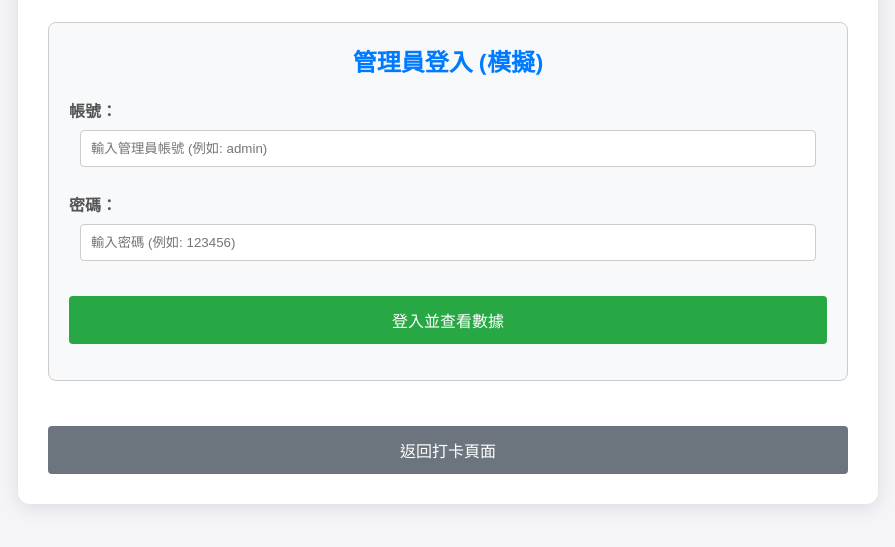
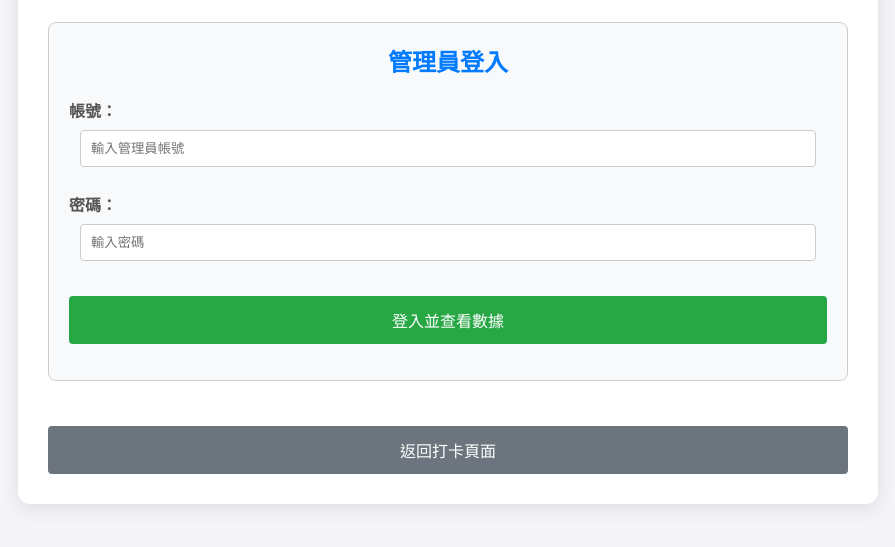
Before and after one commit to ericttffhh/CheckIn, a plain HTML site: page admin.html in a window 1280 px wide. Shown: the part 205-752 px from the top of the page, without its empty margins (192-1087 px from the left). Drawn offline with Linux system fonts and the light colour scheme.

Commit message:
Update admin.html

```diff
--- a/admin.html
+++ b/admin.html
@@ -62,12 +62,12 @@
         <h1>🧑‍💻 後台管理員登入</h1>
 
         <div class="login-box">
-            <h2>管理員登入 (模擬)</h2>
+            <h2>管理員登入</h2>
             <label for="admin-user">帳號：</label>
-            <input type="text" id="admin-user" placeholder="輸入管理員帳號 (例如: admin)">
+            <input type="text" id="admin-user" placeholder="輸入管理員帳號">
 
             <label for="admin-pass">密碼：</label>
-            <input type="password" id="admin-pass" placeholder="輸入密碼 (例如: 123456)">
+            <input type="password" id="admin-pass" placeholder="輸入密碼">
 
             <button onclick="handleAdminLogin()">登入並查看數據</button>
             <p id="admin-message" class="error-message"></p>
```
